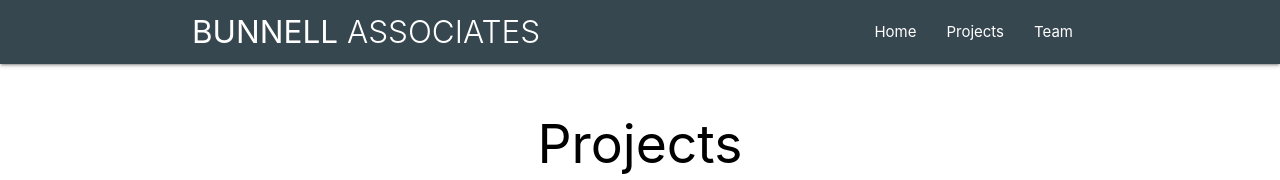
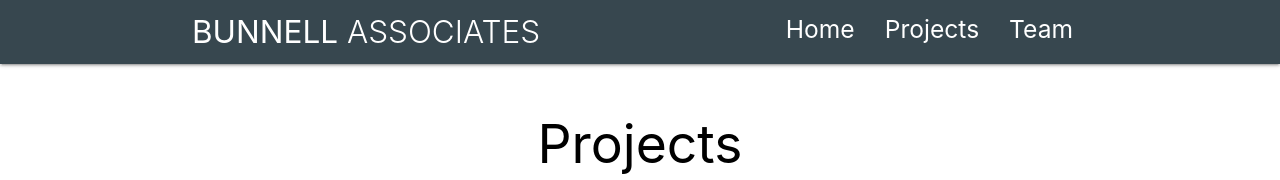
Before and after one commit to jasonbunnell/bunnell-assoc, a website: page index.html in a window 1280 px wide. Shown: the top 180 px of the page. Drawn offline with nearby package versions, Linux system fonts and the light colour scheme.

Commit message:
Updated main menu font size.

```diff
--- a/index.html
+++ b/index.html
@@ -34,16 +34,21 @@
                <a href="#home" class="brand-logo">
                   <span class="headline-1 48 medium">BUNNELL</span>
                   <span class="headline-1 48 light">ASSOCIATES</span>
-               </a>
                   <ul class="right hide-on-med-and-down">
                      <li>
-                     <a href="#home">Home</a>
+                        <a href="#home">
+                           <h5>Home</h5>
+                        </a>
                      </li>
                      <li>
-                     <a href="#projects">Projects</a>
+                        <a href="#projects">
+                           <h5>Projects</h5>
+                        </a>
                      </li>
                      <li>
-                     <a href="#team">Team</a>
+                        <a href="#team">
+                           <h5>Team</h5>
+                        </a>
                      </li>
                   </ul>
             </div>
```
Lines whose indentation alone changed are shown as unchanged.
